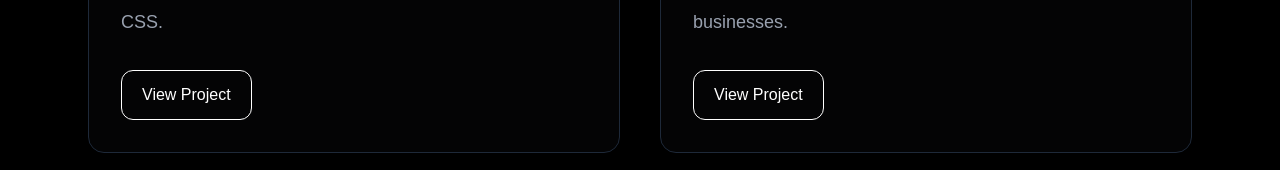
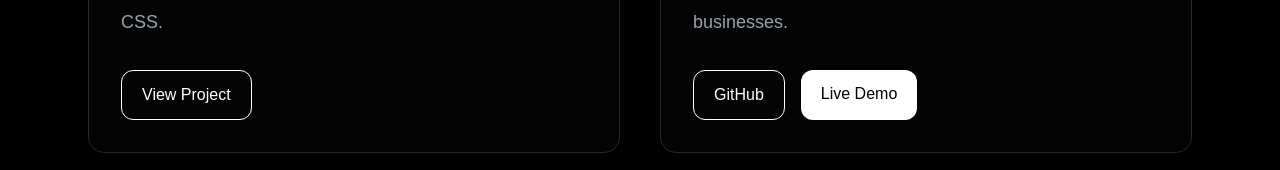
Before and after one commit to muntakindev/portfolio, a Next.js app: page / in a window 1280 px wide. Shown: the part 2467-2637 px from the top of the page. Built offline with nearby package versions, Linux system fonts and the light colour scheme.

Commit message:
Added project links

```diff
--- a/src/app/page.tsx
+++ b/src/app/page.tsx
@@ -179,12 +179,25 @@ export default function Home() {
                 Clean and modern landing page for startups and businesses.
               </p>
 
-              <a
-                href="#"
-                className="inline-block border border-white px-5 py-3 rounded-xl hover:bg-white hover:text-black transition"
-              >
-                View Project
-              </a>
+            <div className="flex gap-4">
+
+  <a
+    href="https://github.com/muntakindev/portfolio"
+    target="_blank"
+    className="inline-block border border-white px-5 py-3 rounded-xl hover:bg-white hover:text-black transition"
+  >
+    GitHub
+  </a>
+
+  <a
+    href="https://muntakin-portfolio.vercel.app"
+    target="_blank"
+    className="inline-block bg-white text-black px-5 py-3 rounded-xl hover:bg-gray-300 transition"
+  >
+    Live Demo
+  </a>
+
+</div>
 
             </div>
 
```
